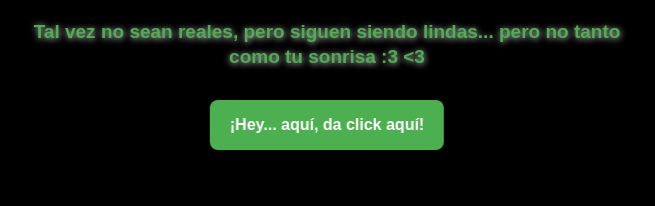
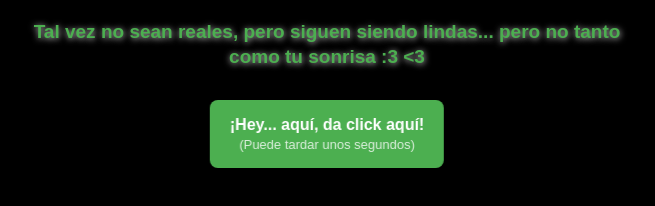
Before and after one commit to Omar60/JirXI, a plain HTML site: page index.html in a window 1280 px wide. Shown: the whole page, without its empty margins (313-968 px from the left). Drawn offline with Linux system fonts and the light colour scheme.

Commit message:
Mejorar el botón de carga con subtítulos y permitir múltiples líneas para una mejor legibilidad.

```diff
--- a/index.html
+++ b/index.html
@@ -18,7 +18,8 @@
 
     <div class="controls">
       <button onclick="loadCluster()" ontouchstart="" id="load-btn">
-        ¡Hey... aquí, da click aquí!
+        <span>¡Hey... aquí, da click aquí!</span>
+        <span class="btn-subtext">(Puede tardar unos segundos)</span>
       </button>
     </div>
 
--- a/styles.css
+++ b/styles.css
@@ -106,10 +106,26 @@ button {
   font-size: clamp(14px, 3.5vw, 16px);
   font-weight: bold;
   transition: all 0.3s ease;
-  white-space: nowrap;
   min-height: 44px; /* Tamaño mínimo táctil recomendado */
   touch-action: manipulation;
   -webkit-tap-highlight-color: transparent;
+  /* Permitir múltiples líneas y centrar contenido */
+  display: flex;
+  flex-direction: column;
+  align-items: center;
+  justify-content: center;
+  text-align: center;
+  line-height: 1.1;
+  white-space: normal;
+}
+
+/* Subtítulo del botón */
+button .btn-subtext {
+  font-size: clamp(11px, 2.6vw, 13px);
+  font-weight: 400;
+  opacity: 0.9;
+  margin-top: 4px;
+  color: rgba(255, 255, 255, 0.9);
 }
 
 button:hover, button:focus {
```
